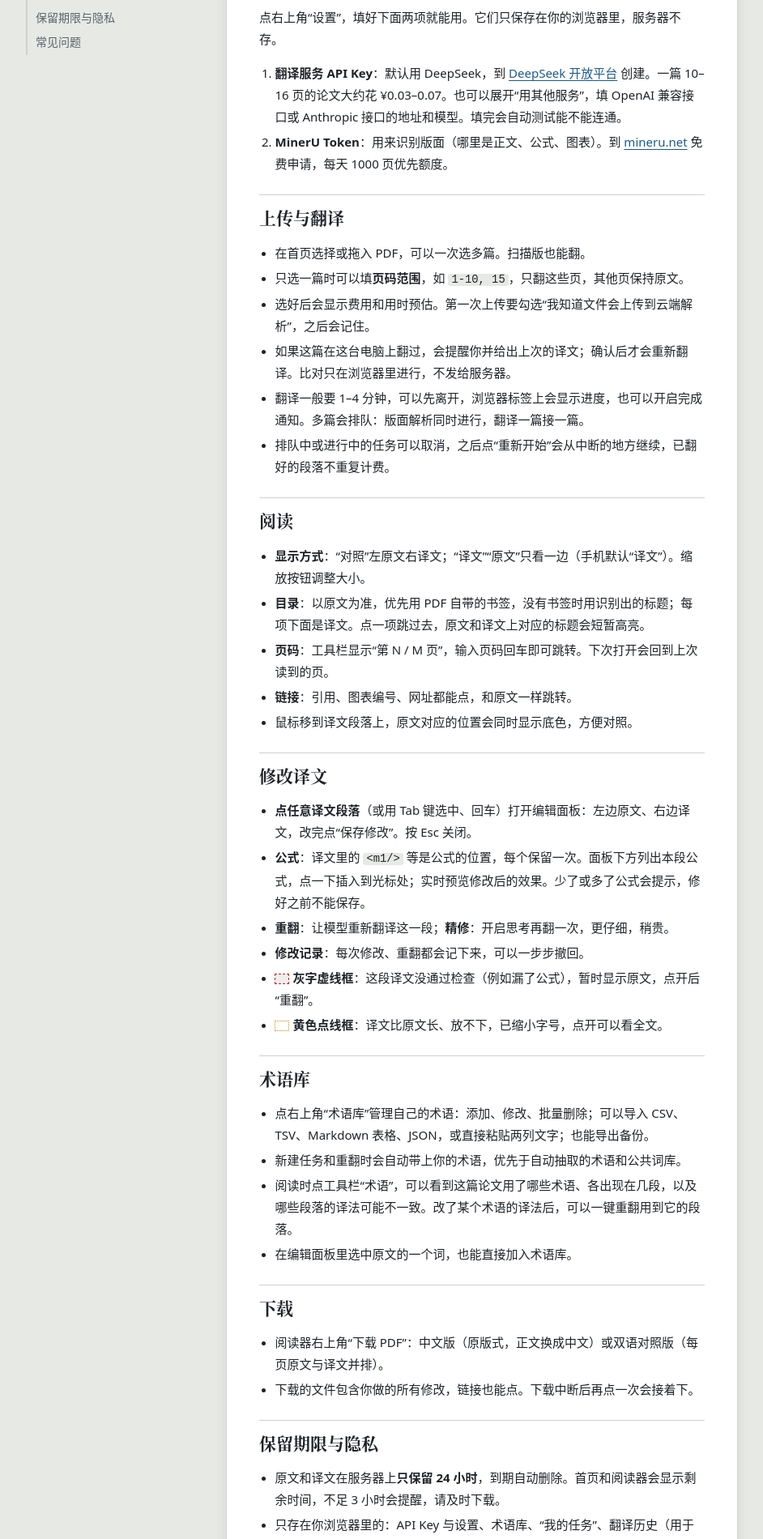
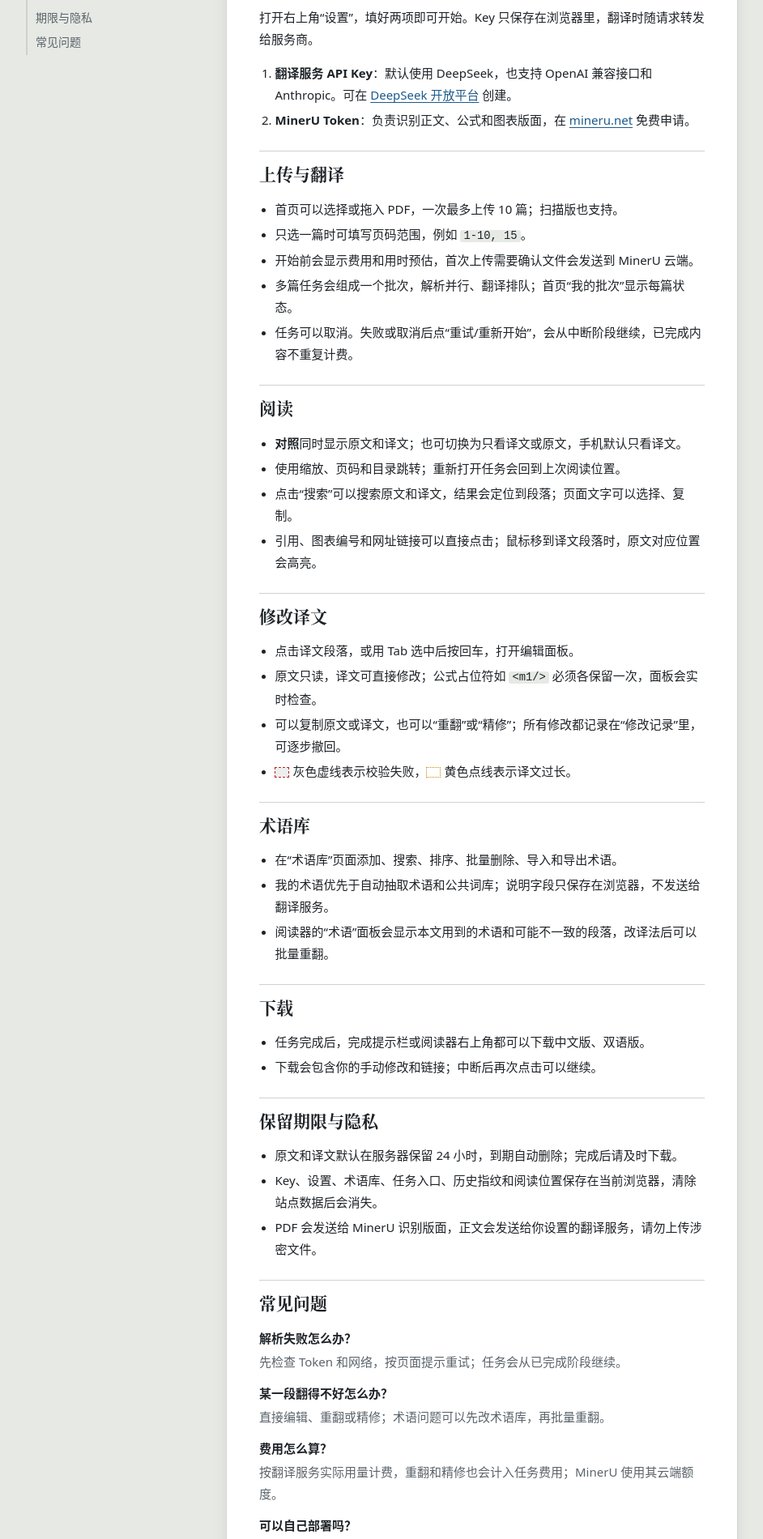
Before and after one commit to weandy/pdf-translator, a React (Vite) app in the folder frontend/: page /guide in a window 1280 px wide. Shown: the part 300-2200 px from the top of the page at 81% size, without its empty margins (112-1054 px from the left). Built offline with nearby package versions, Linux system fonts and the light colour scheme.

Commit message:
文档：凝练使用指南并补充新功能说明

```diff
--- a/frontend/src/pages/GuidePage.tsx
+++ b/frontend/src/pages/GuidePage.tsx
@@ -1,5 +1,5 @@
 /**
- * 使用指南：一页讲清从设置到下载的整个流程（顶栏“使用指南”进入），替代阅读器里弹出的提示条。
+ * 使用指南：用最短路径说明设置、翻译、阅读、修改和下载。
  */
 import { useEffect } from "react";
 import { Link } from "react-router";
@@ -11,7 +11,7 @@ const SECTIONS = [
   ["edit", "修改译文"],
   ["glossary", "术语库"],
   ["download", "下载"],
-  ["privacy", "保留期限与隐私"],
+  ["privacy", "期限与隐私"],
   ["faq", "常见问题"],
 ] as const;
 
@@ -35,29 +35,25 @@ export function GuidePage() {
 
       <article className="guide-body">
         <h1>使用指南</h1>
-        <p className="lead">
-          把英文论文 PDF
-          翻成中文，版式、公式、图表都保持原样；翻完可以在网页里对照阅读、逐段修改，再下载中文版或双语对照版。
-        </p>
+        <p className="lead">上传英文论文，按原版式阅读中文译文；需要时逐段修改，再下载中文版或双语版。</p>
 
         <section id="start">
-          <h2>开始前：填两项设置</h2>
-          <p>点右上角“设置”，填好下面两项就能用。它们只保存在你的浏览器里，服务器不存。</p>
+          <h2>开始前</h2>
+          <p>打开右上角“设置”，填好两项即可开始。Key 只保存在浏览器里，翻译时随请求转发给服务商。</p>
           <ol>
             <li>
-              <strong>翻译服务 API Key</strong>：默认用 DeepSeek，到{" "}
+              <strong>翻译服务 API Key</strong>：默认使用 DeepSeek，也支持 OpenAI 兼容接口和 Anthropic。可在{" "}
               <a href="https://platform.deepseek.com/api_keys" target="_blank" rel="noreferrer">
                 DeepSeek 开放平台
               </a>{" "}
-              创建。一篇 10–16 页的论文大约花 ¥0.03–0.07。也可以展开“用其他服务”，填 OpenAI 兼容接口或 Anthropic
-              接口的地址和模型。填完会自动测试能不能连通。
+              创建。
             </li>
             <li>
-              <strong>MinerU Token</strong>：用来识别版面（哪里是正文、公式、图表）。到{" "}
+              <strong>MinerU Token</strong>：负责识别正文、公式和图表版面，在{" "}
               <a href="https://mineru.net/apiManage" target="_blank" rel="noreferrer">
                 mineru.net
               </a>{" "}
-              免费申请，每天 1000 页优先额度。
+              免费申请。
             </li>
           </ol>
         </section>
@@ -65,122 +61,72 @@ export function GuidePage() {
         <section id="upload">
           <h2>上传与翻译</h2>
           <ul>
-            <li>在首页选择或拖入 PDF，可以一次选多篇。扫描版也能翻。</li>
-            <li>
-              只选一篇时可以填<strong>页码范围</strong>，如 <code>1-10, 15</code>，只翻这些页，其他页保持原文。
-            </li>
-            <li>选好后会显示费用和用时预估。第一次上传要勾选“我知道文件会上传到云端解析”，之后会记住。</li>
-            <li>
-              如果这篇在这台电脑上翻过，会提醒你并给出上次的译文；确认后才会重新翻译。比对只在浏览器里进行，不发给服务器。
-            </li>
-            <li>
-              翻译一般要 1–4
-              分钟，可以先离开，浏览器标签上会显示进度，也可以开启完成通知。多篇会排队：版面解析同时进行，翻译一篇接一篇。
-            </li>
-            <li>排队中或进行中的任务可以取消，之后点“重新开始”会从中断的地方继续，已翻好的段落不重复计费。</li>
+            <li>首页可以选择或拖入 PDF，一次最多上传 10 篇；扫描版也支持。</li>
+            <li>只选一篇时可填写页码范围，例如 <code>1-10, 15</code>。</li>
+            <li>开始前会显示费用和用时预估，首次上传需要确认文件会发送到 MinerU 云端。</li>
+            <li>多篇任务会组成一个批次，解析并行、翻译排队；首页“我的批次”显示每篇状态。</li>
+            <li>任务可以取消。失败或取消后点“重试/重新开始”，会从中断阶段继续，已完成内容不重复计费。</li>
           </ul>
         </section>
 
         <section id="read">
           <h2>阅读</h2>
           <ul>
-            <li>
-              <strong>显示方式</strong>：“对照”左原文右译文；“译文”“原文”只看一边（手机默认“译文”）。缩放按钮调整大小。
-            </li>
-            <li>
-              <strong>目录</strong>：以原文为准，优先用 PDF
-              自带的书签，没有书签时用识别出的标题；每项下面是译文。点一项跳过去，原文和译文上对应的标题会短暂高亮。
-            </li>
-            <li>
-              <strong>页码</strong>：工具栏显示“第 N / M 页”，输入页码回车即可跳转。下次打开会回到上次读到的页。
-            </li>
-            <li>
-              <strong>链接</strong>：引用、图表编号、网址都能点，和原文一样跳转。
-            </li>
-            <li>鼠标移到译文段落上，原文对应的位置会同时显示底色，方便对照。</li>
+            <li><strong>对照</strong>同时显示原文和译文；也可切换为只看译文或原文，手机默认只看译文。</li>
+            <li>使用缩放、页码和目录跳转；重新打开任务会回到上次阅读位置。</li>
+            <li>点击“搜索”可以搜索原文和译文，结果会定位到段落；页面文字可以选择、复制。</li>
+            <li>引用、图表编号和网址链接可以直接点击；鼠标移到译文段落时，原文对应位置会高亮。</li>
           </ul>
         </section>
 
         <section id="edit">
           <h2>修改译文</h2>
           <ul>
-            <li>
-              <strong>点任意译文段落</strong>（或用 Tab
-              键选中、回车）打开编辑面板：左边原文、右边译文，改完点“保存修改”。按 Esc 关闭。
-            </li>
-            <li>
-              <strong>公式</strong>：译文里的 <code>&lt;m1/&gt;</code>{" "}
-              等是公式的位置，每个保留一次。面板下方列出本段公式，点一下插入到光标处；实时预览修改后的效果。少了或多了公式会提示，修好之前不能保存。
-            </li>
-            <li>
-              <strong>重翻</strong>：让模型重新翻译这一段；<strong>精修</strong>：开启思考再翻一次，更仔细，稍贵。
-            </li>
-            <li>
-              <strong>修改记录</strong>：每次修改、重翻都会记下来，可以一步步撤回。
-            </li>
-            <li>
-              <span className="swatch untranslated" aria-hidden="true" />
-              <strong>灰字虚线框</strong>：这段译文没通过检查（例如漏了公式），暂时显示原文，点开后“重翻”。
-            </li>
-            <li>
-              <span className="swatch overflow" aria-hidden="true" />
-              <strong>黄色点线框</strong>：译文比原文长、放不下，已缩小字号，点开可以看全文。
-            </li>
+            <li>点击译文段落，或用 Tab 选中后按回车，打开编辑面板。</li>
+            <li>原文只读，译文可直接修改；公式占位符如 <code>&lt;m1/&gt;</code> 必须各保留一次，面板会实时检查。</li>
+            <li>可以复制原文或译文，也可以“重翻”或“精修”；所有修改都记录在“修改记录”里，可逐步撤回。</li>
+            <li><span className="swatch untranslated" aria-hidden="true" />灰色虚线表示校验失败，<span className="swatch overflow" aria-hidden="true" />黄色点线表示译文过长。</li>
           </ul>
         </section>
 
         <section id="glossary">
           <h2>术语库</h2>
           <ul>
-            <li>
-              点右上角“术语库”管理自己的术语：添加、修改、批量删除；可以导入 CSV、TSV、Markdown
-              表格、JSON，或直接粘贴两列文字；也能导出备份。
-            </li>
-            <li>新建任务和重翻时会自动带上你的术语，优先于自动抽取的术语和公共词库。</li>
-            <li>
-              阅读时点工具栏“术语”，可以看到这篇论文用了哪些术语、各出现在几段，以及哪些段落的译法可能不一致。改了某个术语的译法后，可以一键重翻用到它的段落。
-            </li>
-            <li>在编辑面板里选中原文的一个词，也能直接加入术语库。</li>
+            <li>在“术语库”页面添加、搜索、排序、批量删除、导入和导出术语。</li>
+            <li>我的术语优先于自动抽取术语和公共词库；说明字段只保存在浏览器，不发送给翻译服务。</li>
+            <li>阅读器的“术语”面板会显示本文用到的术语和可能不一致的段落，改译法后可以批量重翻。</li>
           </ul>
         </section>
 
         <section id="download">
           <h2>下载</h2>
           <ul>
-            <li>阅读器右上角“下载 PDF”：中文版（原版式，正文换成中文）或双语对照版（每页原文与译文并排）。</li>
-            <li>下载的文件包含你做的所有修改，链接也能点。下载中断后再点一次会接着下。</li>
+            <li>任务完成后，完成提示栏或阅读器右上角都可以下载中文版、双语版。</li>
+            <li>下载会包含你的手动修改和链接；中断后再次点击可以继续。</li>
           </ul>
         </section>
 
         <section id="privacy">
           <h2>保留期限与隐私</h2>
           <ul>
-            <li>
-              原文和译文在服务器上<strong>只保留 24 小时</strong>，到期自动删除。首页和阅读器会显示剩余时间，不足 3
-              小时会提醒，请及时下载。
-            </li>
-            <li>
-              只存在你浏览器里的：API Key
-              与设置、术语库、“我的任务”、翻译历史（用于重复上传提醒）、阅读位置。换浏览器或清除网站数据后会消失。
-            </li>
-            <li>PDF 会上传到 MinerU 云端识别版面，正文会发给你设置的翻译服务。</li>
+            <li>原文和译文默认在服务器保留 24 小时，到期自动删除；完成后请及时下载。</li>
+            <li>Key、设置、术语库、任务入口、历史指纹和阅读位置保存在当前浏览器，清除站点数据后会消失。</li>
+            <li>PDF 会发送给 MinerU 识别版面，正文会发送给你设置的翻译服务，请勿上传涉密文件。</li>
           </ul>
         </section>
 
         <section id="faq">
           <h2>常见问题</h2>
           <dl>
-            <dt>版面解析失败了怎么办？</dt>
-            <dd>多半是网络问题，系统会自动重试两次。仍然失败时点“重试”，会从中断的地方继续。</dd>
-            <dt>某一段翻得不好？</dt>
-            <dd>点开那一段，直接改，或点“精修”。如果是术语不对，把正确译法加进术语库，再重翻相关段落。</dd>
+            <dt>解析失败怎么办？</dt>
+            <dd>先检查 Token 和网络，按页面提示重试；任务会从已完成阶段继续。</dd>
+            <dt>某一段翻得不好怎么办？</dt>
+            <dd>直接编辑、重翻或精修；术语问题可以先改术语库，再批量重翻。</dd>
             <dt>费用怎么算？</dt>
-            <dd>
-              按你用的翻译服务实际消耗计费，阅读器顶部显示这篇已花的金额（包括重翻和精修）。版面解析用 MinerU 免费额度。
-            </dd>
+            <dd>按翻译服务实际用量计费，重翻和精修也会计入任务费用；MinerU 使用其云端额度。</dd>
             <dt>可以自己部署吗？</dt>
             <dd>
-              可以，用 Docker 部署，见{" "}
+              可以，部署方式见{" "}
               <a href="https://github.com/weandy/pdf-translator" target="_blank" rel="noreferrer">
                 源代码仓库
               </a>{" "}
```
